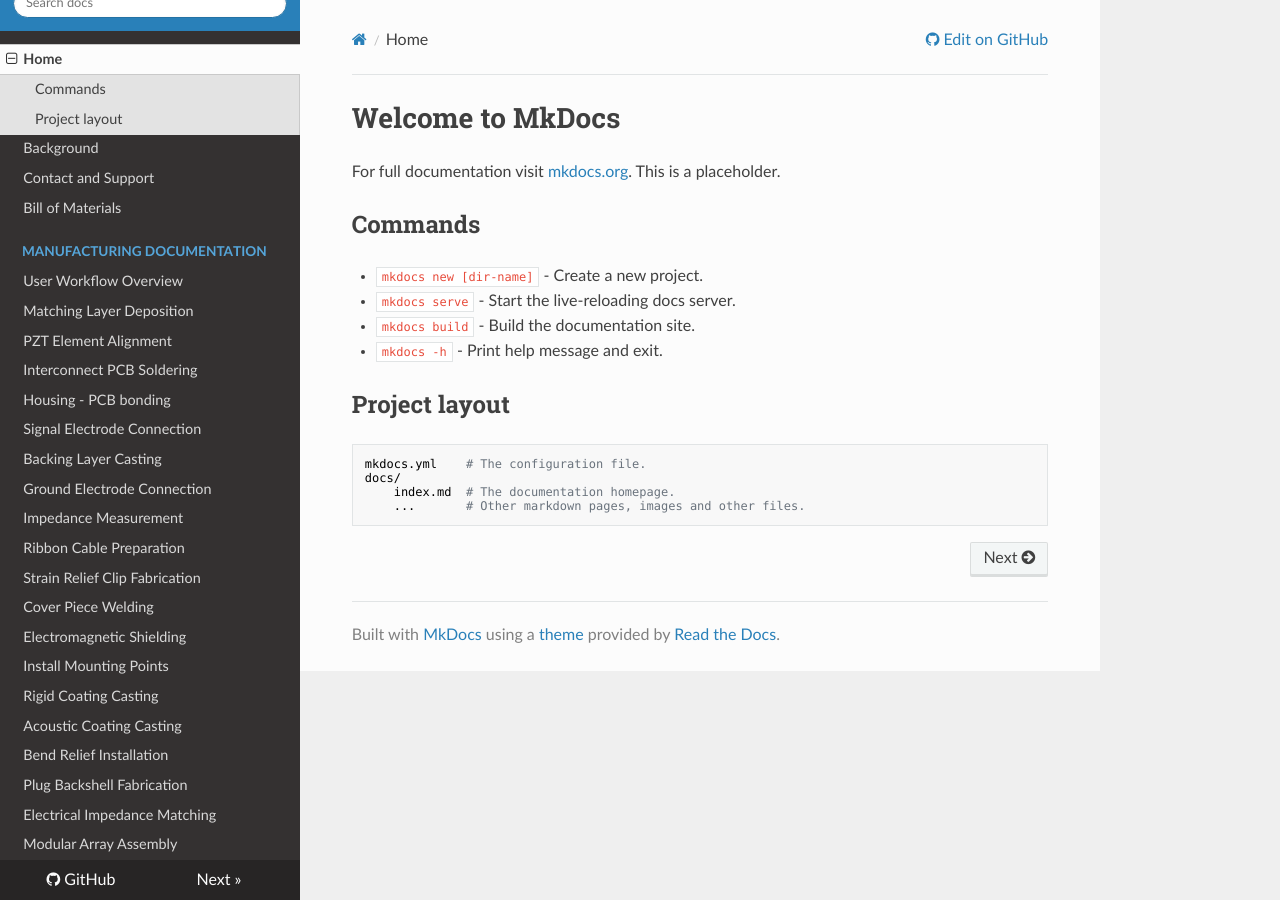
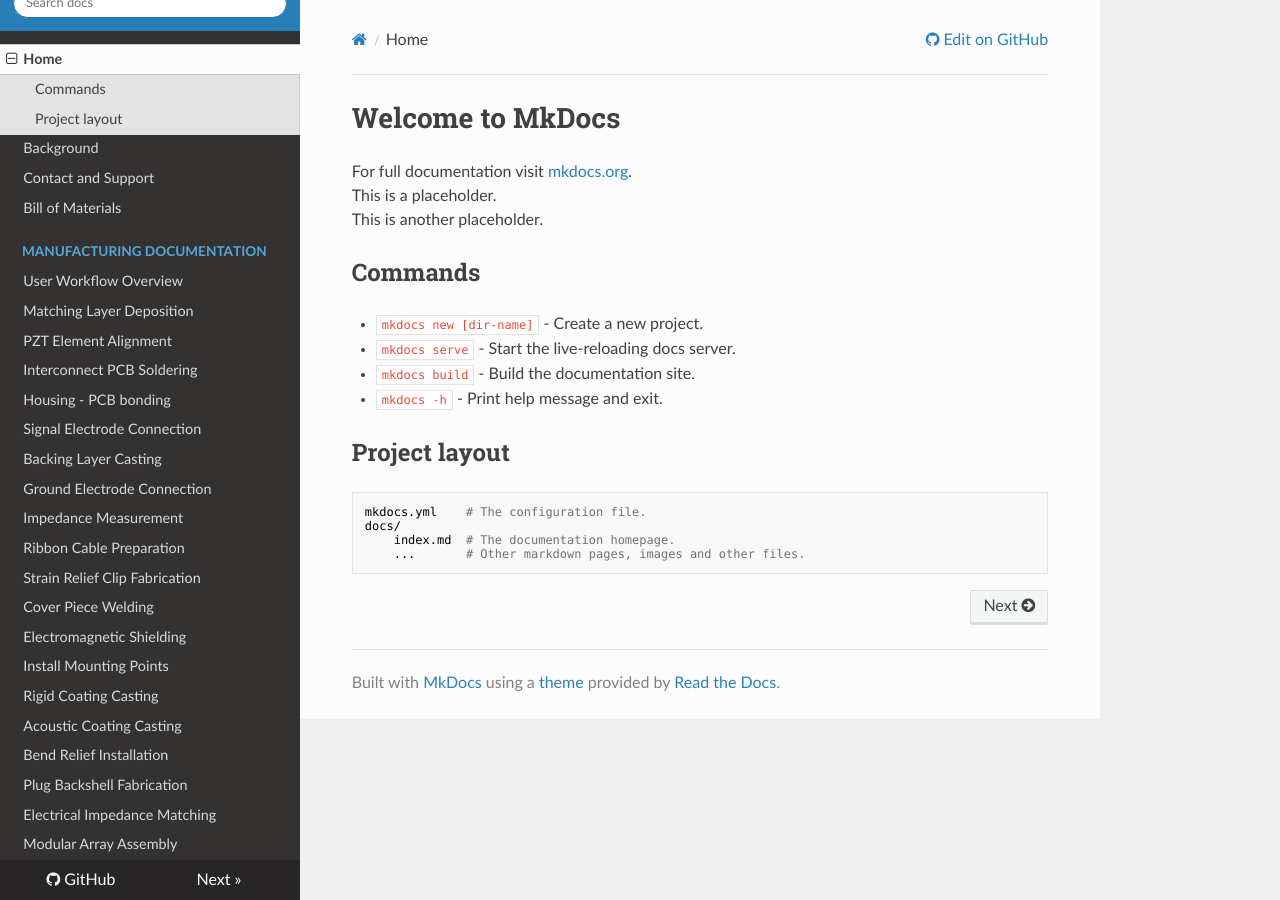
Before and after one commit to morganjroberts/open-UST, an MkDocs documentation site: the page built from docs/index.md, in a window 1280 px wide. Built offline with MkDocs 1.6.1, drawn with Linux system fonts in a browser that asks for light colours; nearby versions of some CDN libraries.

Commit message:
Further testing of pulling

```diff
--- a/docs/index.md
+++ b/docs/index.md
@@ -2,6 +2,7 @@
 
 For full documentation visit [mkdocs.org](https://www.mkdocs.org).
 This is a placeholder.
+This is another placeholder.
 
 ## Commands
 
```
